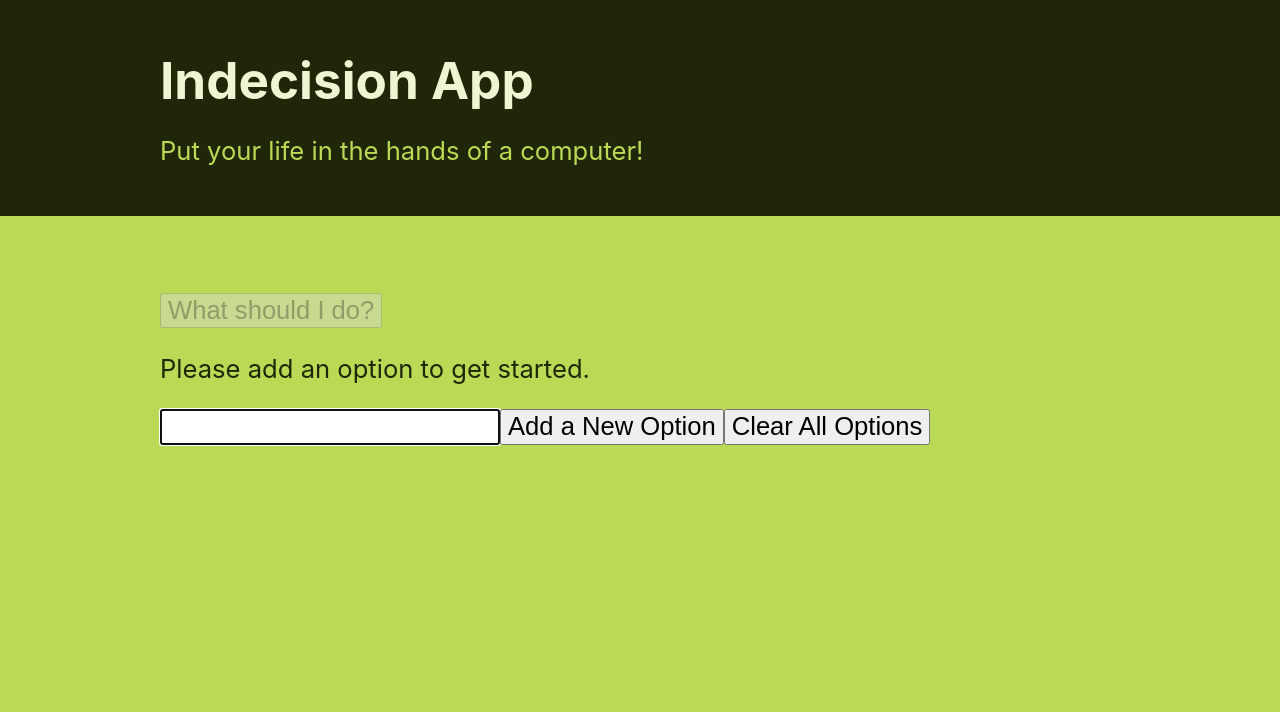
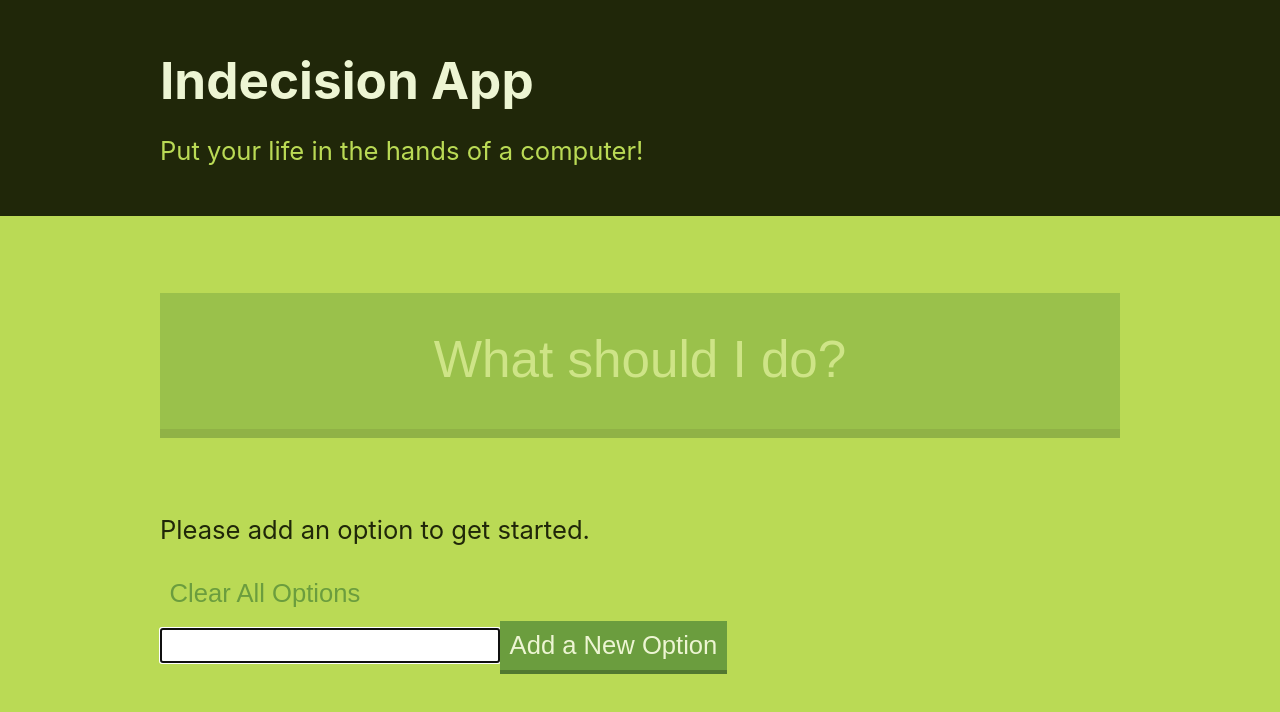
Before and after one commit to bvsatyaram/expensify, a React app: page / in a window 1280 px wide. Shown: the top 712 px of the page. Built offline with nearby package versions, Linux system fonts and the light colour scheme.

Commit message:
Add button styles
Lecture: #68

```diff
--- a/src/components/Action.js
+++ b/src/components/Action.js
@@ -2,6 +2,7 @@ import React from 'react';
 
 const Action = (props) => (
   <button
+    className='button-xl'
     onClick={props.pickOption}
     disabled={!props.hasOptions}
   >
--- a/src/components/App.js
+++ b/src/components/App.js
@@ -67,9 +67,12 @@ export default class App extends React.Component {
             hasOptions={this.state.options.length > 0}
             pickOption={this.pickOption}
           />
-          <Options options={this.state.options} removeOption={this.removeOption} />
+          <Options
+            clearOptions={this.clearOptions}
+            options={this.state.options}
+            removeOption={this.removeOption}
+          />
           <NewOption
-            clearOptions={this.clearOptions}
             addOption={this.addOption}
           />
           <OptionModal selectedOption={this.state.selectedOption} unPickOption={this.unPickOption} />
--- a/src/components/NewOption.js
+++ b/src/components/NewOption.js
@@ -17,7 +17,6 @@ export default class NewOption extends React.Component {
           autoFocus
         />
         <button type='submit'>Add a New Option</button>
-        <button onClick={this.props.clearOptions}>Clear All Options</button>
       </form>
     )
   }
--- a/src/components/Option.js
+++ b/src/components/Option.js
@@ -11,7 +11,13 @@ export default class Option extends React.Component {
     return (
       <p>
         {this.props.children}
-        <a href='#' onClick={this.removeOption}>(remove)</a>
+        <button
+          className='button-link'
+          href='#'
+          onClick={this.removeOption}
+        >
+          remove
+        </button>
       </p>
     );
   }
--- a/src/components/Options.js
+++ b/src/components/Options.js
@@ -4,6 +4,12 @@ import Option from './Option';
 const Options = (props) => (
   <div>
     {(props.options.length == 0) && <p>Please add an option to get started.</p>}
+    <button
+      className='button-link'
+      onClick={props.clearOptions}
+    >
+      Clear All Options
+    </button>
     {
       props.options.map((name, index) => {
         return (
--- a/src/styles/common/_base.scss
+++ b/src/styles/common/_base.scss
@@ -2,5 +2,5 @@ body {
   background-color: $primary-color;
   color: $dark-color;
   font-family: $default-font;
-  font-size: $space-m;
+  font-size: $size-m;
 }
--- /dev/null
+++ b/src/styles/common/_button.scss
@@ -0,0 +1,37 @@
+button {
+  background-color: $secondary-color;
+  border: none;
+  border-bottom: 0.3rem solid darken($secondary-color, 10%);
+  color: $light-color;
+  cursor: pointer;
+  padding: 0.6rem;
+
+  &.button-link {
+    background-color: transparent;
+    border: none;
+    border-bottom: 0.2rem dotted transparent;
+    color: $secondary-color;
+
+    &:hover {
+      border-color: $secondary-color;
+      opacity: 0.8;
+    }
+  }
+
+  &.button-xl {
+    border-bottom-width: 0.6rem;
+    font-size: $size-l;
+    margin-bottom: $size-l;
+    padding: ($size-l + $size-m)/2;
+    width: 100%;
+  }
+
+  &:hover {
+    opacity: 0.9;
+  }
+
+  &:disabled {
+    cursor: default;
+    opacity: 0.4;
+  }
+}
--- a/src/styles/common/_container.scss
+++ b/src/styles/common/_container.scss
@@ -1,5 +1,5 @@
 .container {
   max-width: 60rem;
   margin: 0 auto;
-  padding: 0 $space-m;
+  padding: 0 $size-m;
 }
--- a/src/styles/common/_theme.scss
+++ b/src/styles/common/_theme.scss
@@ -10,10 +10,11 @@ $default-font:  -apple-system,
 
 // Colors
 $primary-color: #bada55;
+$secondary-color: #6b9d3e;
 $dark-color: darken($primary-color, 50%);
 $light-color: lighten($primary-color, 30%);
 
 // Spacing
-$space-m: 1.6rem;
-$space-l: 3.2rem;
-$space-xl: 4.8rem;
+$size-m: 1.6rem;
+$size-l: 3.2rem;
+$size-xl: 4.8rem;
--- a/src/styles/components/_header.scss
+++ b/src/styles/components/_header.scss
@@ -1,18 +1,18 @@
 header {
   background-color: $dark-color;
-  margin-bottom: $space-xl;
-  padding: $space-m 0;
+  margin-bottom: $size-xl;
+  padding: $size-m 0;
 
   h1 {
     color: $light-color;
-    font-size: $space-l;
-    margin: $space-m 0;
+    font-size: $size-l;
+    margin: $size-m 0;
   }
 
   h2 {
     color: $primary-color;
-    font-size: $space-m;
+    font-size: $size-m;
     font-weight: normal;
-    margin: 0 0 $space-m;
+    margin: 0 0 $size-m;
   }
 }
--- a/src/styles/styles.scss
+++ b/src/styles/styles.scss
@@ -1,4 +1,5 @@
 @import './common/theme',
         './common/base',
+        './common/button',
         './common/container',
         './components/header';
```
